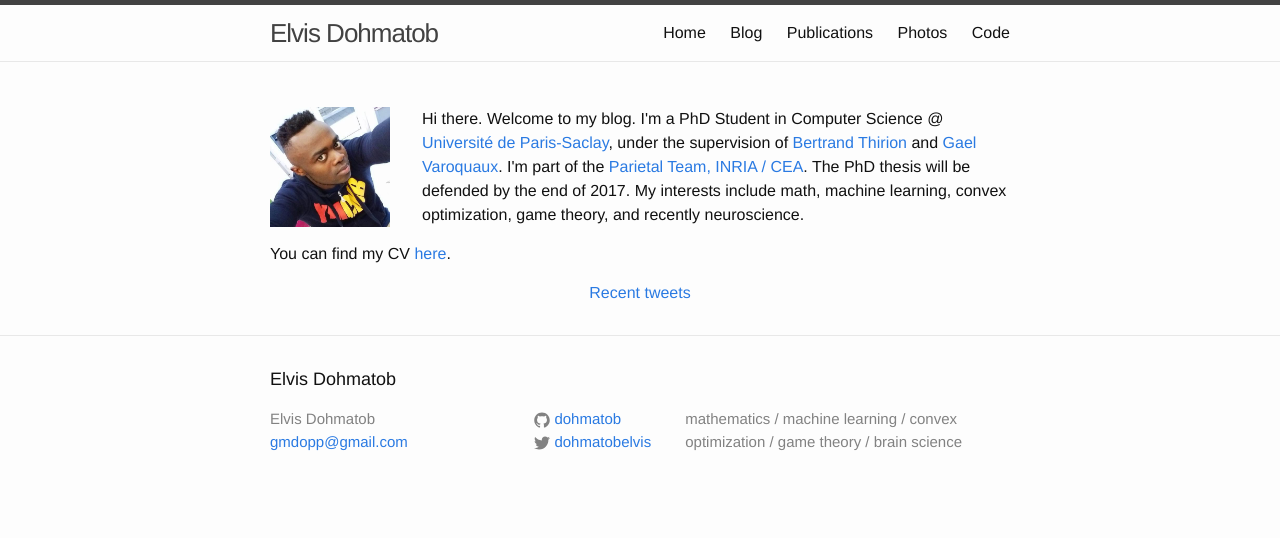
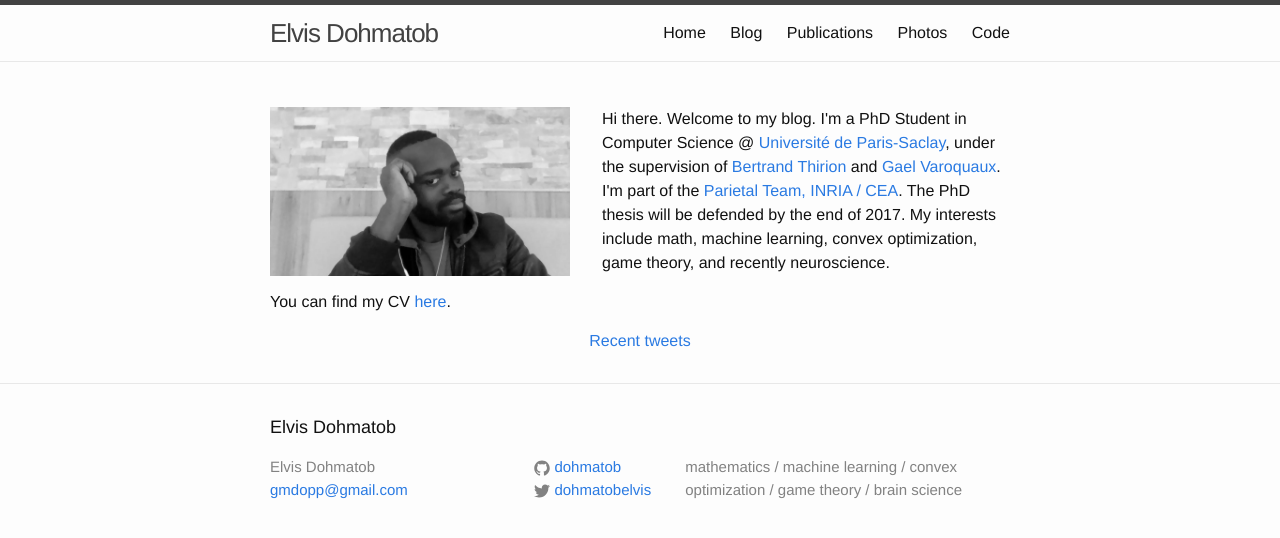
Before and after one commit to dohmatob/dohmatob.github.io, a Jekyll site: the page built from index.md, in a window 1280 px wide. Shown: the top 538 px of the page. Built offline with Jekyll 4.4.1, drawn with Linux system fonts in a browser that asks for light colours; comment, search, counter and statistics services are not loaded.

```diff
--- a/index.md
+++ b/index.md
@@ -4,7 +4,7 @@ title: Home
 permalink: /
 order: 1
 ---
-<img style="float: left; margin-right: 2em;" width="120px" src="/assets/photo3.jpg" />
+<img style="float: left; margin-right: 2em;" width="300px" src="/assets/photo3.jpg" />
 
 <p>
 Hi there. Welcome to my blog. I'm a PhD Student in Computer
```
Also changed, not shown: publications.md (+1 -1 lines), assets/photo3.jpg, 4 other files.
